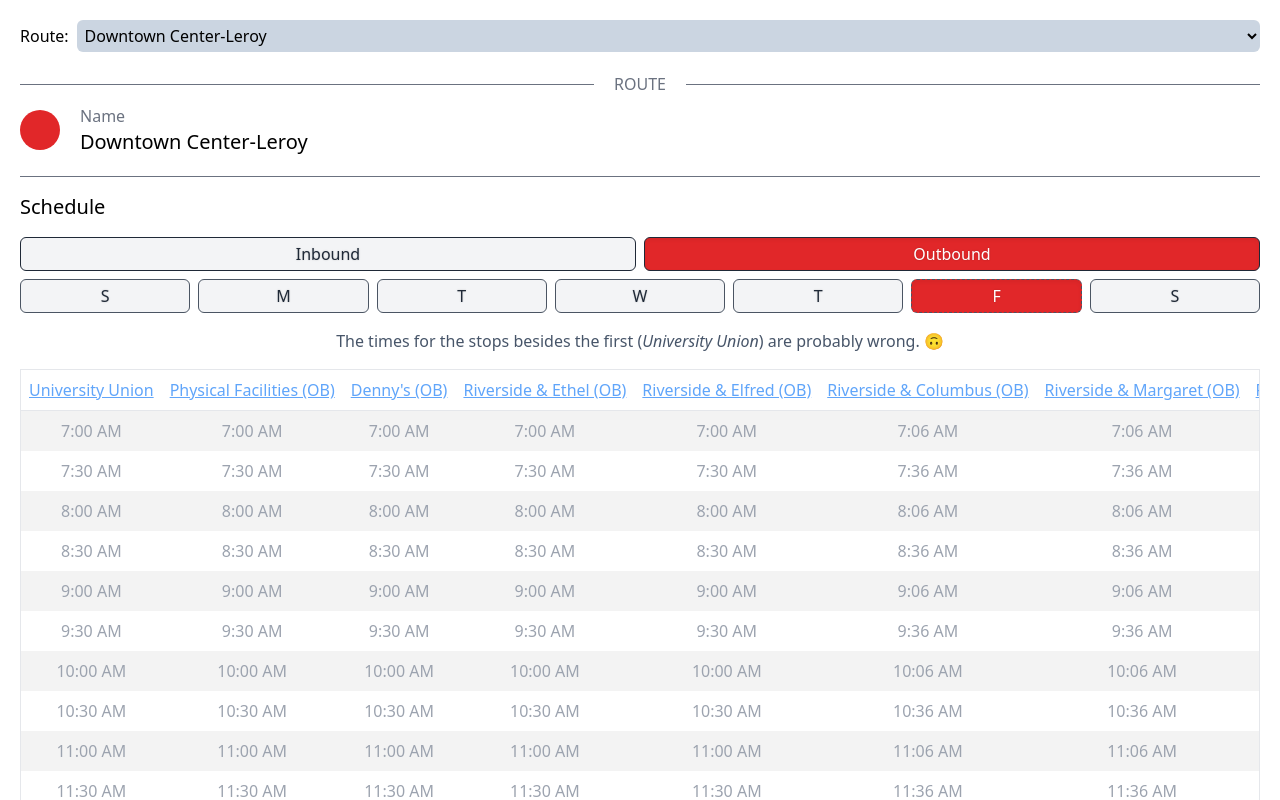
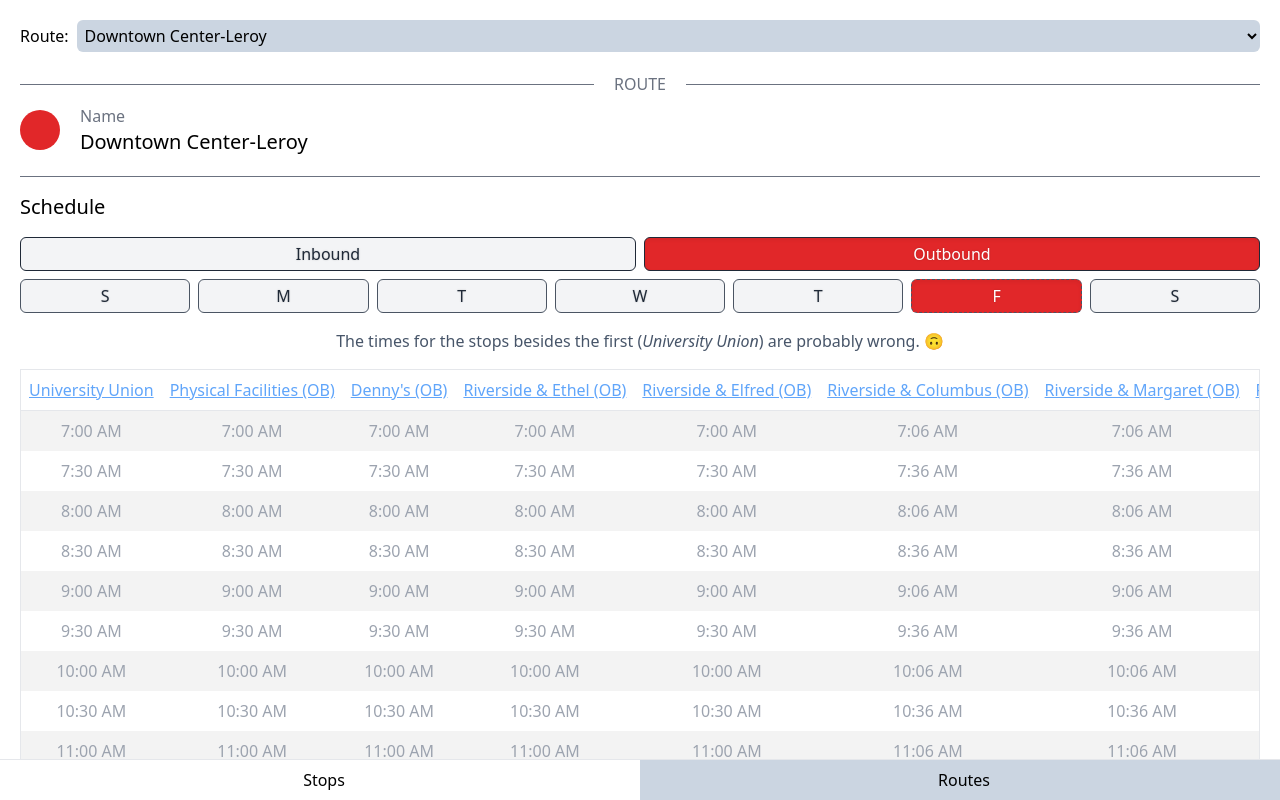
Before and after one commit to brighta19/occt_bt, a SvelteKit app: page /route/1 in a window 1280 px wide. Shown: the top 800 px of the page. Built offline with nearby package versions, Linux system fonts and the light colour scheme.

Commit message:
create navbar

```diff
--- /dev/null
+++ b/src/lib/components/Navbar.svelte
@@ -0,0 +1,30 @@
+<script context="module">
+  export const Icon = {
+    BUS: '<i class="fa-solid fa-bus" aria-hidden="true"></i>',
+    STOP: '<i class="fa-solid fa-location-dot" aria-hidden="true"></i>',
+    ROUTE: '<i class="fa-solid fa-route" aria-hidden="true"></i>'
+  };
+</script>
+
+<script lang="ts">
+  import { activeMenuItem } from '$lib/data';
+
+  export let menuItems: {
+    icon: string;
+    link: string;
+    name: string;
+  }[];
+</script>
+
+<nav class="fixed bottom-0 w-full flex bg-white z-10 border-t">
+  {#each menuItems as menuItem}
+    <a
+      href={menuItem.link}
+      class="flex p-2 gap-2 w-full justify-center items-center hover:bg-slate-200 focus:bg-slate-200"
+      class:bg-slate-300={$activeMenuItem === menuItem.name}
+    >
+      {@html menuItem.icon}
+      <p class="capitalize">{menuItem.name}</p>
+    </a>
+  {/each}
+</nav>
--- /dev/null
+++ b/src/lib/data.ts
@@ -0,0 +1,3 @@
+import { writable } from 'svelte/store';
+
+export const activeMenuItem = writable('home');
--- a/src/routes/+layout.svelte
+++ b/src/routes/+layout.svelte
@@ -1,5 +1,11 @@
-<script>
+<script lang="ts">
+  import Navbar, { Icon } from '$lib/components/Navbar.svelte';
   import '../app.css';
+
+  const menuItems = [
+    { icon: Icon.STOP, link: '/stop/1', name: 'stops' },
+    { icon: Icon.ROUTE, link: '/route/0', name: 'routes' }
+  ];
 </script>
 
 <svelte:head>
@@ -12,4 +18,6 @@
   />
 </svelte:head>
 
+<Navbar {menuItems} />
+
 <slot />
--- a/src/routes/bus/[id]/+page.svelte
+++ b/src/routes/bus/[id]/+page.svelte
@@ -1,5 +1,6 @@
 <script lang="ts">
   import BusPanel from '$lib/components/panels/BusPanel.svelte';
+  import { activeMenuItem } from '$lib/data.js';
 
   export let data;
   let bus = data.bus;
@@ -7,6 +8,8 @@
   let ready = true;
 
   let selectedBusId = bus.id;
+
+  activeMenuItem.set('buses');
 </script>
 
 {#if ready}
--- a/src/routes/route/[id]/+page.svelte
+++ b/src/routes/route/[id]/+page.svelte
@@ -1,6 +1,7 @@
 <script lang="ts">
   import { onMount } from 'svelte';
   import RoutePanel from '$lib/components/panels/RoutePanel.svelte';
+  import { activeMenuItem } from '$lib/data.js';
 
   export let data;
 
@@ -10,6 +11,8 @@
   let selectedRoute: Route | null = null;
 
   let isLoading = false;
+
+  activeMenuItem.set('routes');
 
   async function fetchData() {
     let routes: Route[] = (await fetch('/data/routes.json').then((res) => res.json())) ?? [];
--- a/src/routes/stop/[id]/+page.svelte
+++ b/src/routes/stop/[id]/+page.svelte
@@ -1,6 +1,7 @@
 <script lang="ts">
   import { onDestroy, onMount } from 'svelte';
   import StopPanel from '$lib/components/panels/StopPanel.svelte';
+  import { activeMenuItem } from '$lib/data.js';
 
   export let data;
   let buses = data.buses;
@@ -12,6 +13,8 @@
 
   let isLoading = false;
   let timeoutId: NodeJS.Timeout | undefined;
+
+  activeMenuItem.set('stops');
 
   async function fetchData() {
     let stops: Stop[] = (await fetch('/data/stops.json').then((res) => res.json())) ?? [];
```
